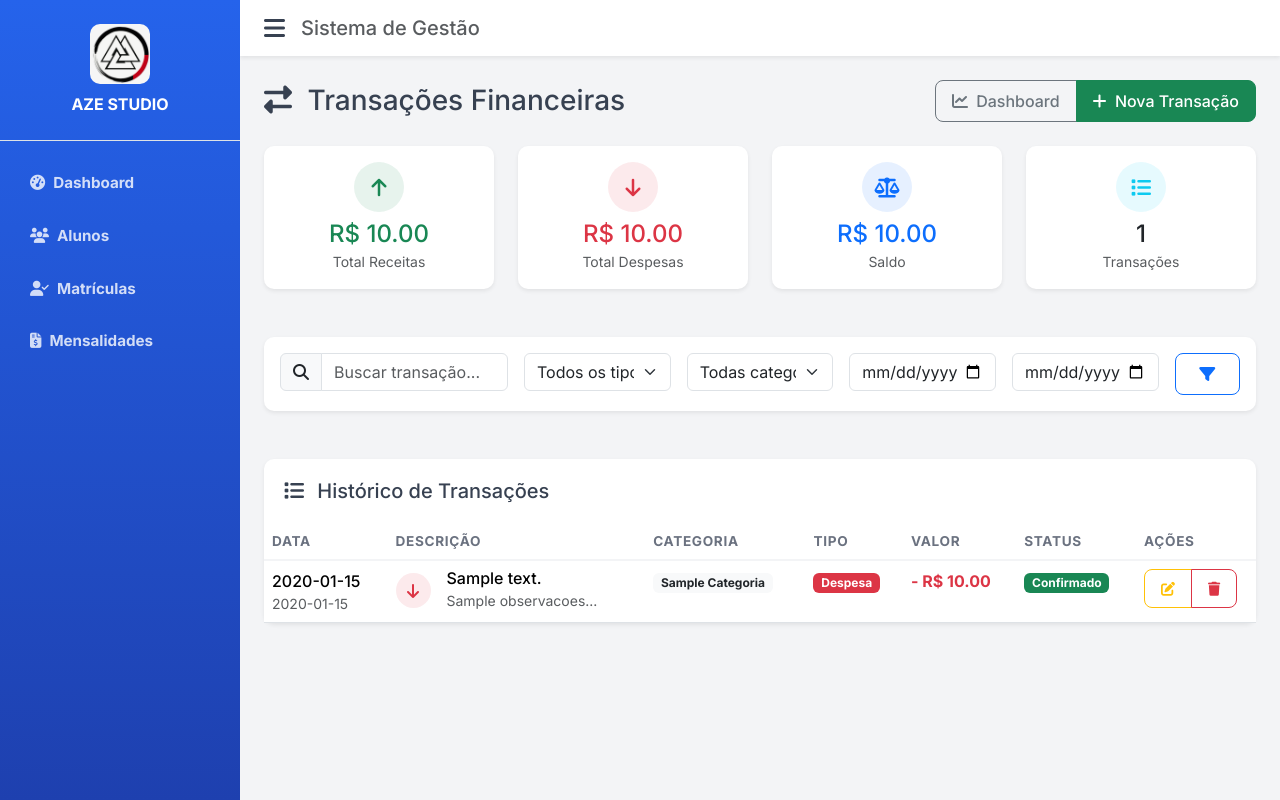
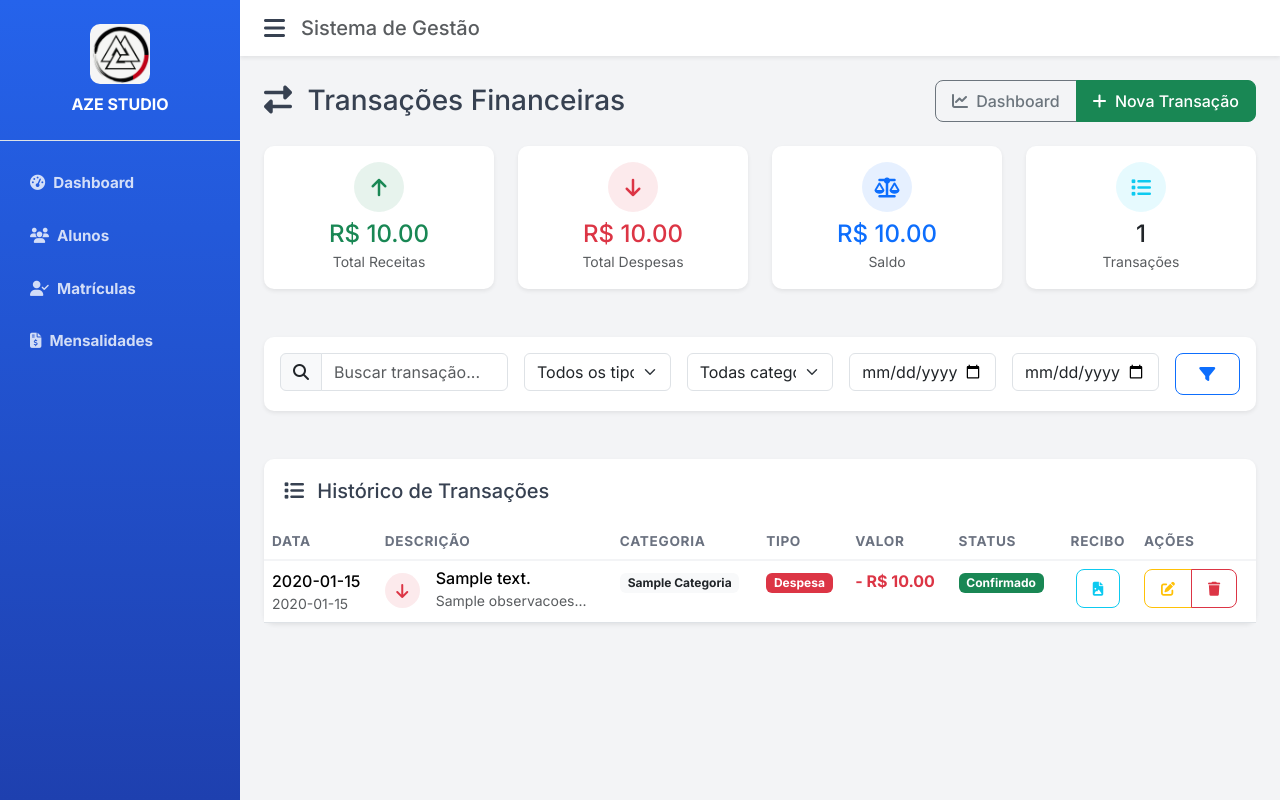
Before and after one commit to fabriciodasilveira/academia_lutas_web_fastapi--1-, a Python web app: template frontend/templates/financeiro/transacoes.html in a window 1280 px wide. Run offline with Jinja, Linux system fonts and the light colour scheme; the template is opened without the code that fills it: most values are stand-ins (such as "Sample title", 1, 10 or a date in 2020).

Commit message:
Update transacoes.html

```diff
--- a/frontend/templates/financeiro/transacoes.html
+++ b/frontend/templates/financeiro/transacoes.html
@@ -145,6 +145,7 @@
                             <th>Tipo</th>
                             <th>Valor</th>
                             <th>Status</th>
+                            <th class="text-center">Recibo</th>
                             <th width="120">Ações</th>
                         </tr>
                     </thead>
@@ -218,6 +219,16 @@
                                     <span class="badge bg-secondary">Cancelado</span>
                                 {% else %}
                                     <span class="badge bg-light text-dark">-</span>
+                                {% endif %}
+                            </td>
+
+                            <td class="text-center">
+                                {% if transacao.comprovante_url %}
+                                    <a href="{{ transacao.comprovante_url }}" target="_blank" class="btn btn-sm btn-outline-info" title="Ver Comprovante">
+                                        <i class="fas fa-file-image"></i>
+                                    </a>
+                                {% else %}
+                                    <span class="text-muted small">-</span>
                                 {% endif %}
                             </td>
                             <td>
```
Lines whose indentation alone changed are shown as unchanged.
